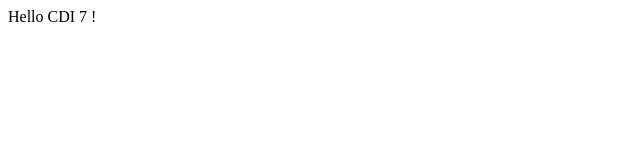
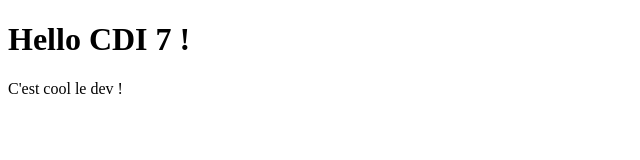
Before and after one commit to drkms/democdi7, a plain HTML site: page index.html in a window 1280 px wide. Shown: the whole page, without its empty margins (0-640 px from the left). Drawn offline with Linux system fonts and the light colour scheme.

Commit message:
Petit ajout sur le front

```diff
--- a/index.html
+++ b/index.html
@@ -1,8 +1,12 @@
 <!DOCTYPE html>
 <html lang="fr">
-<head>
-</head>
-<body>
-Hello CDI 7 !
-</body>
+  <head>
+    <title>Demo CDI 7</title>
+  </head>
+  <body>
+    <h1>Hello CDI 7 !</h1>
+    <p>
+      C'est cool le dev !
+    </p>
+  </body>
 </html>
```
